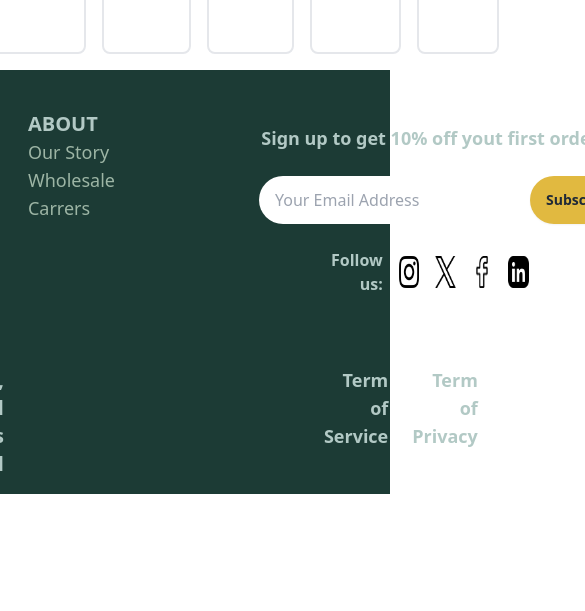
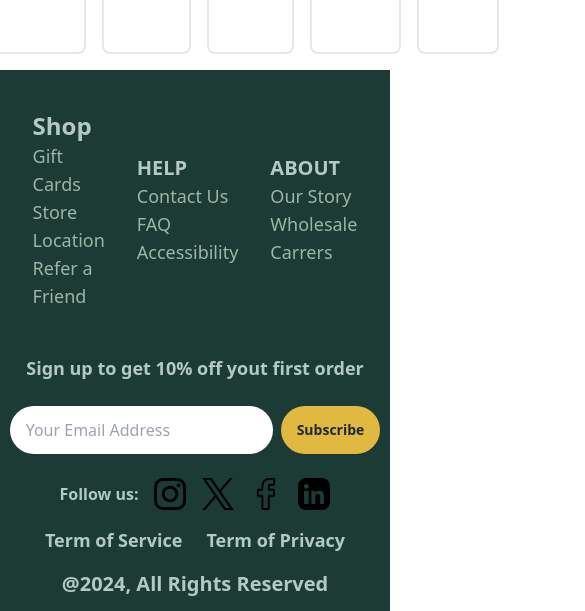
Before and after one commit to javadkhosravii/shopping-website, a React (Create React App) app: page / in a window 390 px wide. Shown: the part 773-1384 px from the top of the page, 585 px wide, since content can reach past the window. Before the commit the page ends 1267 px from the top, so only its background shows below. Built offline with nearby package versions, Linux system fonts and the light colour scheme.

Commit message:
footer responsive

```diff
--- a/src/components/Footer.js
+++ b/src/components/Footer.js
@@ -3,8 +3,8 @@ import React from "react";
 const Footer = () => {
   return (
     <footer className="w-full h-full bg-[#1c3b35] justify-center items-center">
-      <div className="flex w-full h-full justify-center items-center gap-20">
-        <div className="flex gap-20 p-10 w-full justify-end">
+      <div className="flex w-full h-full justify-center items-center gap-20 slg:gap-1 slg:flex-col">
+        <div className="flex gap-20 p-10 w-full justify-end smd:justify-center smd:items-center slg:gap-8 slg:justify-center">
           <ul>
             <h1 className="font-bold text-2xl text-[#b2c9c5]">Shop</h1>
             <li className="text-lg text-[#9db5a5] hover:scale-95 hover:cursor-pointer">
@@ -46,7 +46,7 @@ const Footer = () => {
           <h3 className="font-bold text-lg text-[#b2c9c5] text-center w-full">
             Sign up to get 10% off yout first order
           </h3>
-          <div className="flex w-full gap-2 p-6">
+          <div className="flex w-full gap-2 p-6 smd:justify-center slg:justify-center">
             <input
               type="text"
               placeholder="Your Email Address"
@@ -56,7 +56,7 @@ const Footer = () => {
               Subscribe
             </button>
           </div>
-          <div className="flex items-center justify-start px-24 gap-4 w-full">
+          <div className="flex items-center justify-start px-24 gap-4 w-full slg:p-0 slg:w-full smd:justify-center slg:justify-center">
             <p className="font-bold text-md text-[#b2c9c5] text-right">
               Follow us:
             </p>
@@ -103,15 +103,15 @@ const Footer = () => {
           </div>
         </div>
       </div>
-      <div className="flex justify-center gap-80 p-4">
-        <p className="font-bold text-xl text-[#b2c9c5] text-right">
+      <div className="flex justify-center gap-80 p-4 slg:gap-4 slg:flex-col-reverse">
+        <p className="font-bold text-xl text-[#b2c9c5] text-right slg:text-center">
           @2024, All Rights Reserved
         </p>
-        <div className="flex gap-6">
-          <p className="font-bold text-lg text-[#b2c9c5] text-right hover:cursor-pointer">
+        <div className="flex gap-6 slg:justify-center">
+          <p className="font-bold text-lg text-[#b2c9c5] text-right  slg:text-center hover:cursor-pointer">
             Term of Service
           </p>
-          <p className="font-bold text-lg text-[#b2c9c5] text-right hover:cursor-pointer">
+          <p className="font-bold text-lg text-[#b2c9c5] text-right  slg:text-center hover:cursor-pointer">
             Term of Privacy
           </p>
         </div>
--- a/src/pages/Slider.js
+++ b/src/pages/Slider.js
@@ -15,10 +15,10 @@ export default function SimpleSlider() {
   };
   return (
     <Slider className="container mx-auto m-4" {...settings}>
-      <div className=" lg:hidden">
+      <div>
         <img className="rounded-lg" src={banner3} alt="" />
       </div>
-      <div className=" lg:hidden">
+      <div>
         <img className="rounded-lg" src={banner4} alt="" />
       </div>
     </Slider>
--- a/src/pages/shop/Shop.jsx
+++ b/src/pages/shop/Shop.jsx
@@ -7,7 +7,7 @@ const Shop = () => {
   return (
     <section>
       <SimpleSlider />
-      <div className="flex gap-4 w-full h-full justify-center p-4 slg:flex-wrap slg:mt-6">
+      <div className="container mx-auto flex gap-4 justify-center p-4">
         {PRODUCTS.map((productData) => (
           <Product key={productData.id} data={productData} />
         ))}
--- a/tailwind.config.js
+++ b/tailwind.config.js
@@ -1,8 +1,6 @@
 /** @type {import('tailwindcss').Config} */
 module.exports = {
-  purge: {
-    content: ["./src/**/*.{html,js}"],
-  },
+  content: ["./src/**/*.{html,js}"],
   theme: {
     screens: {
       xs: "475px",
```
